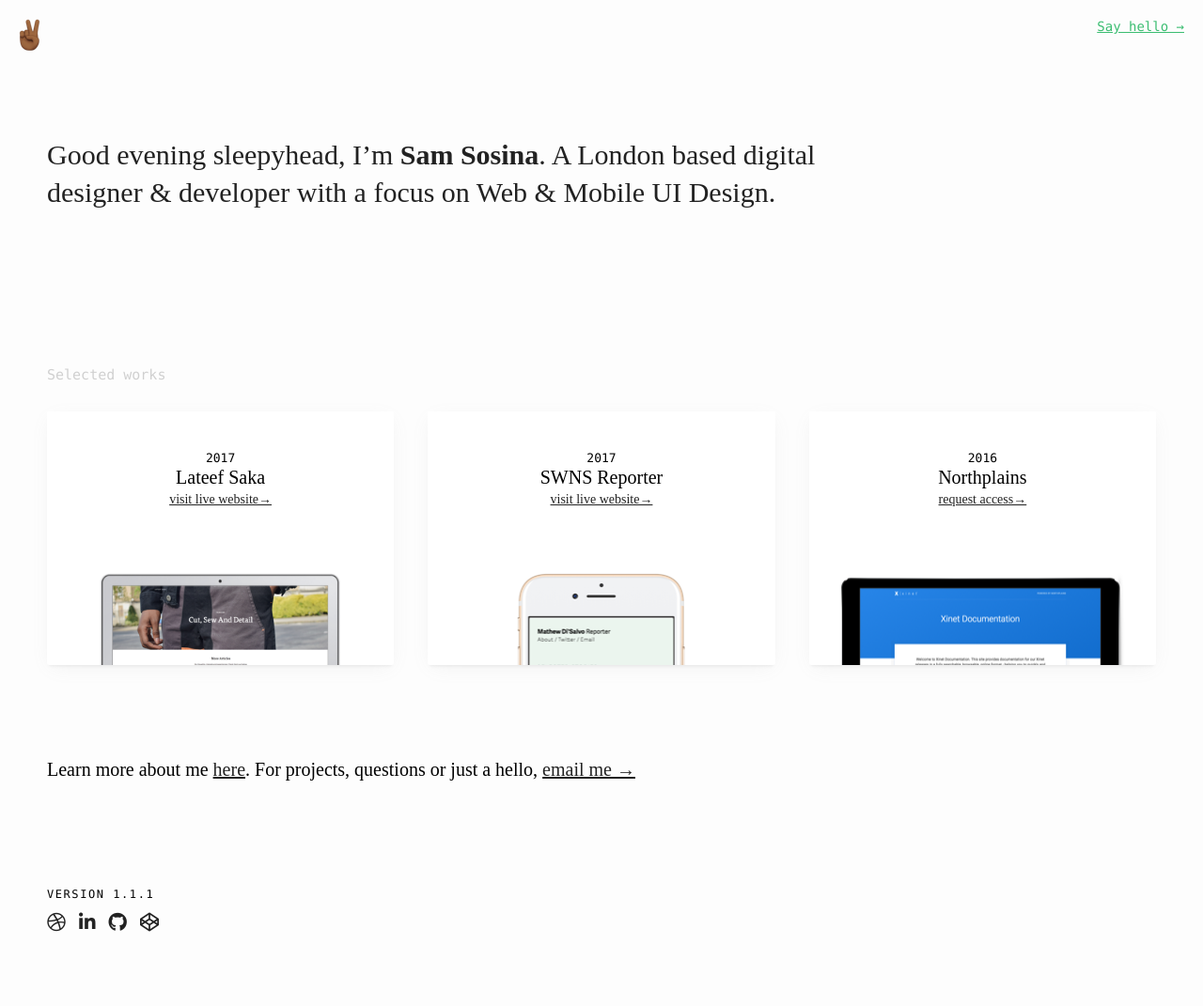
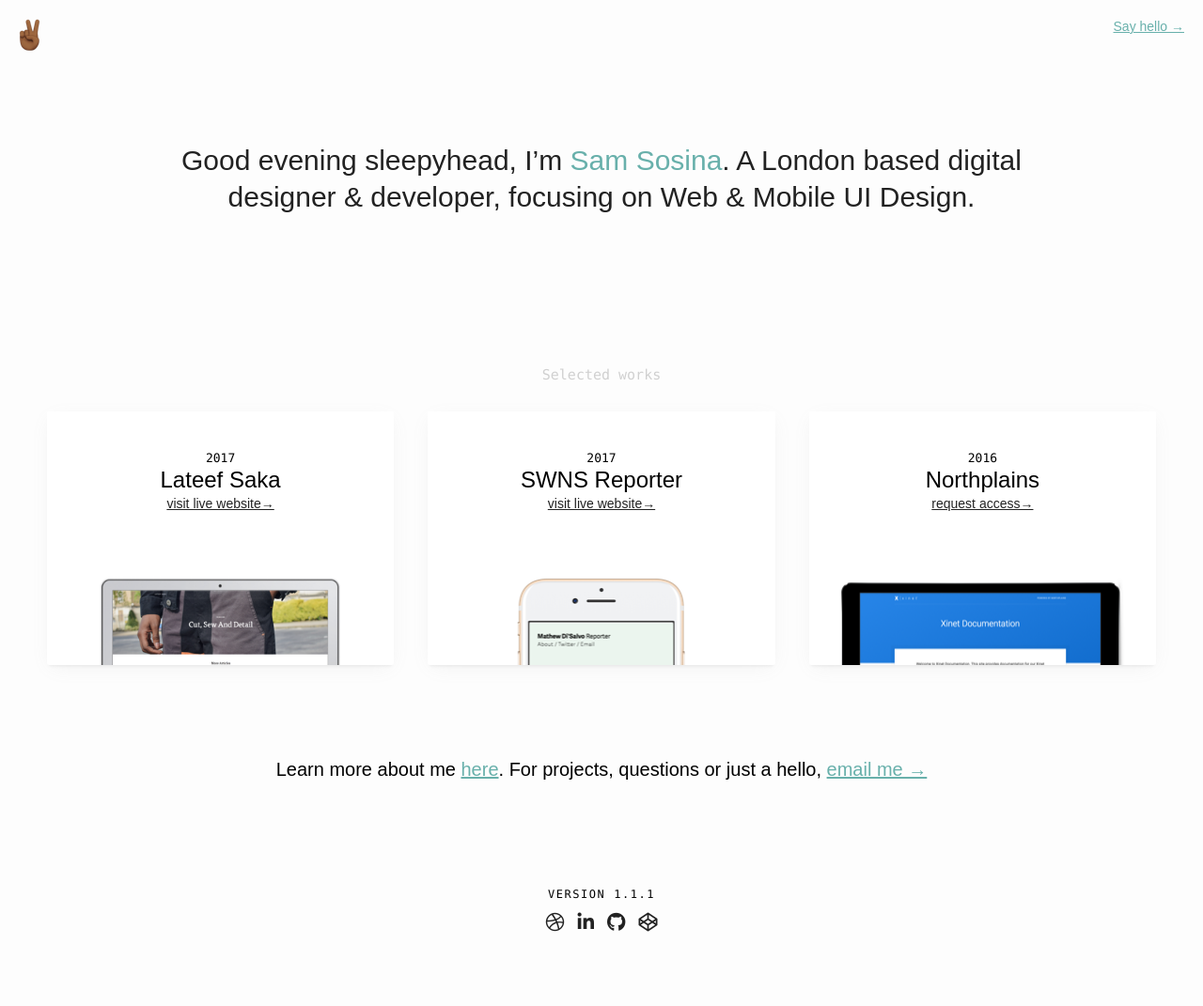
Before and after one commit to ssosina/sosina.me, a Jekyll site: the page built from index.html, in a window 1280 px wide. Shown: the whole page at 94% size. Built offline with Jekyll 4.4.1, drawn with Linux system fonts in a browser that asks for light colours; nearby versions of some CDN libraries.

Commit message:
Style update
- Updated Typekit - changed font from Adelle to Aktiv Grotesk
- Restyled layout

```diff
--- a/_includes/head.html
+++ b/_includes/head.html
@@ -11,7 +11,7 @@
         <link rel="stylesheet" href="css/main.css">
 
         <!-- Typekit -->
-        <script src="https://use.typekit.net/kfq2amd.js"></script>
+        <script src="https://use.typekit.net/xqe7rxi.js"></script>
         <script>try{Typekit.load({ async: true });}catch(e){}</script>
 
          <!-- Google Analytics -->
--- a/_includes/hero.html
+++ b/_includes/hero.html
@@ -2,7 +2,7 @@
 	<div class="hero">
 		<div class="hero__container">
 		<div class="hero__content">
-		    <h1 class="hero__summary"><span id="greeting">Hey,</span> I’m <b>Sam Sosina</b>. A London based digital designer &amp; developer with a focus on Web &amp; Mobile UI Design.</h1>
+		    <h3 class="hero__summary"><span id="greeting">Hey,</span> I’m <span class="highlight">Sam Sosina</span>. A London based digital designer &amp; developer, focusing on Web &amp; Mobile UI Design.</h3>
 		</div>
 		</div>
 	</div>
--- a/_includes/projects.html
+++ b/_includes/projects.html
@@ -13,7 +13,7 @@
 
         <div class="project__summary">
           <p class="project__info">{{ project.year }}</p>
-          <h2 class="project__title">{{ project.name }}</h2>
+          <h4 class="project__title">{{ project.name }}</h4>
           <a class="project__button link" href="{{ project.url }}" target="_blank">{{ project.link-text }}→</a>
         </div>
 
--- a/_scss/3-modules/_footer.scss
+++ b/_scss/3-modules/_footer.scss
@@ -1,5 +1,5 @@
 footer{
-    text-align: left;
+    text-align: center;
     height: 200px;
 	display: flex;
     align-items: flex-start;
@@ -30,7 +30,7 @@ footer{
    			transition: color 0.25s ease-in-out;
 
    				&:hover{
-		color: #3BBD71;
+		color: $mint;
 	}
    		}
 	}
--- a/_scss/3-modules/modules-dir.scss
+++ b/_scss/3-modules/modules-dir.scss
@@ -3,4 +3,3 @@
 @import 'hero';
 @import 'article';
 @import 'navigation';
-@import 'button';
--- a/_scss/4-pages/pages-dir.scss
+++ b/_scss/4-pages/pages-dir.scss
@@ -1,2 +1 @@
 @import 'index';
-@import 'about';
--- a/css/main.css
+++ b/css/main.css
@@ -1,10 +1,16 @@
-@charset "UTF-8";
+/* Change grid settings */
+/* Breakpoints */
+/* Omega Reset */
 html {
   box-sizing: border-box; }
 
 *, *::after, *::before {
   box-sizing: inherit; }
 
+/* Fonts */
+/* Font-weights */
+/* Colors */
+/* Globals */
 a {
   text-decoration: none; }
 
@@ -120,55 +126,72 @@ a {
     -webkit-animation-direction: alternate-reverse;
             animation-direction: alternate-reverse; }
 
-h1 {
-  font-family: "Merriweather", serif;
+h1, h2, h3, h4, h5 {
+  font-family: "aktiv-grotesk", sans-serif;
   -webkit-font-smoothing: antialiased;
   font-style: normal; }
 
+h1 {
+  font-size: 3.4375em;
+  font-weight: 500; }
+
 h2 {
-  font-family: "Merriweather", serif;
-  -webkit-font-smoothing: antialiased;
-  font-style: normal; }
+  font-size: 2.5em;
+  line-height: 52px;
+  font-weight: 500;
+  font-size: 24px;
+  line-height: 30px; }
+
+h3 {
+  font-size: 1.875em; }
 
 h4 {
-  font-family: "Merriweather", serif;
-  -webkit-font-smoothing: antialiased;
-  font-style: normal;
-  font-size: 1.25em; }
+  font-size: 1.5em; }
+
+h5 {
+  font-size: 0.875em; }
 
 p {
-  font-family: "adelle-sans", serif; }
+  font-family: "aktiv-grotesk", sans-serif; }
 
-header {
-  font-family: "adelle-sans", serif;
+.header__logo {
   display: none; }
 
-/**** Tablet *****/
-@media screen and (min-width: 60em) {
-  header {
-    display: block; }
+.header__contact {
+  display: none; }
+
+/* Tablet */
+@media screen and (min-width: 48em) {
   .header__logo {
     color: blck;
     margin-bottom: 30px;
     font-weight: 700;
     float: left;
-    position: fixed;
-    margin: 20px; }
+    position: absolute;
+    margin: 20px;
+    z-index: 10;
+    display: inline-block; }
   .header__contact {
     float: right;
     position: fixed;
     top: 0;
     right: 0;
-    font-family: "Menlo", courier, serif;
+    font-family: "aktiv-grotesk", sans-serif;
+    font-weight: 500;
     font-size: 0.875em;
-    color: #3BBD71;
+    color: #68B0AB;
     text-decoration: underline;
     display: inline-block;
-    margin: 20px; } }
+    margin: 20px;
+    z-index: 10; } }
 
-/**** large desktop  *****/
+/* large desktop  */
+@media screen and (min-width: 60em) {
+  .header__logo {
+    position: fixed; } }
+
 footer {
-  text-align: left;
+  text-align: center;
   height: 200px;
   display: -ms-flexbox;
   display: flex;
@@ -202,7 +225,7 @@ footer {
       font-size: 1.25em;
       transition: color 0.25s ease-in-out; }
       .footer__social li a:hover {
-        color: #3BBD71; }
+        color: #68B0AB; }
 
 .footer__version {
   font-family: "Menlo", courier, serif;
@@ -217,50 +240,42 @@ footer {
 
 .hero {
   width: 100%;
+  height: 55vh;
   text-align: left;
-  height: 40vh;
   display: -ms-flexbox;
   display: flex;
   -ms-flex-align: start;
       align-items: flex-start;
   padding: 20px 50px 20px 50px; }
 
+.highlight {
+  color: #68B0AB; }
+
 .hero__container {
   -ms-flex-item-align: center;
       align-self: center; }
 
-.hero__email-link {
-  text-decoration: underline; }
-
-.hero__title {
-  font-weight: 400;
-  font-size: 1.625em;
-  line-height: 10px;
-  color: white; }
-
 .hero__summary {
+  font-family: "aktiv-grotesk", sans-serif;
+  font-weight: 700;
+  font-size: 1.5em;
+  line-height: 1.3;
   color: #222222;
-  font-weight: 400;
-  font-family: "adelle-sans", serif;
-  font-size: 1.25em;
-  line-height: 30px;
   margin-bottom: 20px; }
 
-.hero__button {
-  text-decoration: underline;
-  color: #222222;
-  transition: color 0.25s ease-in-out; }
-  .hero__button:hover {
-    color: #3BBD71; }
+/* Mobile */
+@media screen and (min-width: 25em) {
+  .hero {
+    text-align: center; }
+  .hero__summary {
+    font-size: 1.875em; } }
 
-@media screen and (min-width: 48em) {
-  .hero {
-    height: 45vh; }
+/* Tablet */
+@media screen and (min-width: 25em) {
   .hero__summary {
-    font-weight: 400;
-    font-size: 1.875em;
-    line-height: 40px; } }
+    font-weight: 500; } }
 
+/* Desktop */
 @media screen and (min-width: 60em) {
   .hero {
     height: 370px; }
@@ -276,7 +291,8 @@ footer {
     float: left;
     display: block;
     margin-right: 3.07329%;
-    width: 74.23168%; }
+    width: 82.82112%;
+    margin-left: 8.58944%; }
     .hero__content:last-child {
       margin-right: 0; } }
 
@@ -318,7 +334,7 @@ footer {
 .project:hover, #project:hover {
   box-shadow: 0 30px 75px -15px rgba(150, 150, 150, 0.3), 0 25px 40px -20px rgba(0, 0, 0, 0.1); }
   .project:hover .project__button, #project:hover .project__button {
-    color: #3BBD71; }
+    color: #68B0AB; }
   .project:hover img, #project:hover img {
     top: 35px; }
 
@@ -326,7 +342,7 @@ footer {
   text-align: center; }
 
 .project__button {
-  font-family: "adelle-sans", serif;
+  font-family: "aktiv-grotesk", sans-serif;
   font-size: 0.875em;
   color: #222222;
   text-decoration: underline;
@@ -339,13 +355,12 @@ footer {
 
 .project__title {
   font-weight: 400;
-  margin: 2px 0px;
-  font-family: "adelle-sans", serif;
-  font-size: 1.25em; }
+  margin: 2px 0px; }
   .project__title span {
     font-weight: 100;
     font-size: 16px; }
 
+/* Tablet */
 @media screen and (min-width: 48em) {
   .main {
     padding-top: 0px; }
@@ -377,6 +392,7 @@ footer {
     .project:nth-child(2n+1) {
       clear: left; } }
 
+/* Desktop */
 @media screen and (min-width: 60em) {
   .main__container {
     max-width: 1270px;
@@ -430,23 +446,8 @@ nav {
     float: right;
     padding-left: 10px; }
 
-.button {
-  background: #2E2C2C;
-  text-transform: uppercase;
-  color: white;
-  padding: 15px 13px;
-  font-size: 0.8125em;
-  font-weight: bold;
-  display: inline-block;
-  margin: 20px 0px;
-  letter-spacing: 0.07076923077em; }
-  .button:after {
-    content: "→";
-    margin-left: 10px; }
-
 body {
   background-color: #FDFDFD;
-  color: black;
   margin: 0px; }
 
 .works {
@@ -455,15 +456,17 @@ body {
   width: 100%;
   margin: 0px auto 30px;
   font-family: "Menlo", courier, serif;
-  text-align: left;
+  text-align: center;
   color: #D0D0D0; }
 
 .contact {
+  text-align: center;
   font-size: 1.25em; }
   .contact a {
-    color: #222222;
+    color: #68B0AB;
     text-decoration: underline; }
 
+/* Tablet */
 @media screen and (min-width: 48em) {
   .works {
     float: left;
@@ -472,65 +475,3 @@ body {
     width: 100%; }
     .works:last-child {
       margin-right: 0; } }
-
-.about__container {
-  width: 85%;
-  margin: 0 auto;
-  position: relative; }
-
-.about__image {
-  display: none; }
-
-/* Tablet Syling */
-@media screen and (min-width: 48em) {
-  .about__container {
-    float: left;
-    display: block;
-    margin-right: 3.07329%;
-    width: 100%;
-    display: -ms-flexbox;
-    display: flex;
-    height: 85vh;
-    -ms-flex-align: start;
-        align-items: flex-start; }
-    .about__container:last-child {
-      margin-right: 0; }
-    .about__container:after {
-      position: absolute;
-      top: -170px;
-      background: #F3F3F3;
-      width: 382px;
-      height: 485px;
-      content: '';
-      left: 190px;
-      z-index: -999; }
-  .about__image {
-    float: left;
-    display: block;
-    margin-right: 3.07329%;
-    width: 14.10559%;
-    margin-left: 8.58944%; }
-    .about__image:last-child {
-      margin-right: 0; }
-  .main__content {
-    float: left;
-    display: block;
-    margin-right: 3.07329%;
-    width: 48.46336%;
-    margin-left: 8.58944%;
-    -ms-flex-item-align: center;
-        align-self: center; }
-    .main__content:last-child {
-      margin-right: 0; }
-    .main__content p {
-      font-size: 1.25em;
-      line-height: 30px; }
-    .main__content .main__content__title {
-      font-size: 38px; }
-    .main__content .main__content__summary {
-      font-weight: 100;
-      font-size: 38px;
-      line-height: 50px;
-      color: #B3B3B3; } }
-
-/* Desktop Styling */
```
Also changed, not shown: _scss/1-tools/_grid-settings.scss (+8 -8 lines), _scss/1-tools/_vars.scss (+14 -17 lines), _scss/2-basics/_typography.scss (+32 -10 lines), _scss/3-modules/_article.scss (+7 -4 lines), _scss/3-modules/_button.scss (deleted, +0 -16 lines), _scss/3-modules/_header.scss (+23 -16 lines), _scss/3-modules/_hero.scss (+30 -35 lines), _scss/4-pages/_about.scss (+5 -6 lines), _scss/4-pages/_index.scss (+7 -6 lines).
